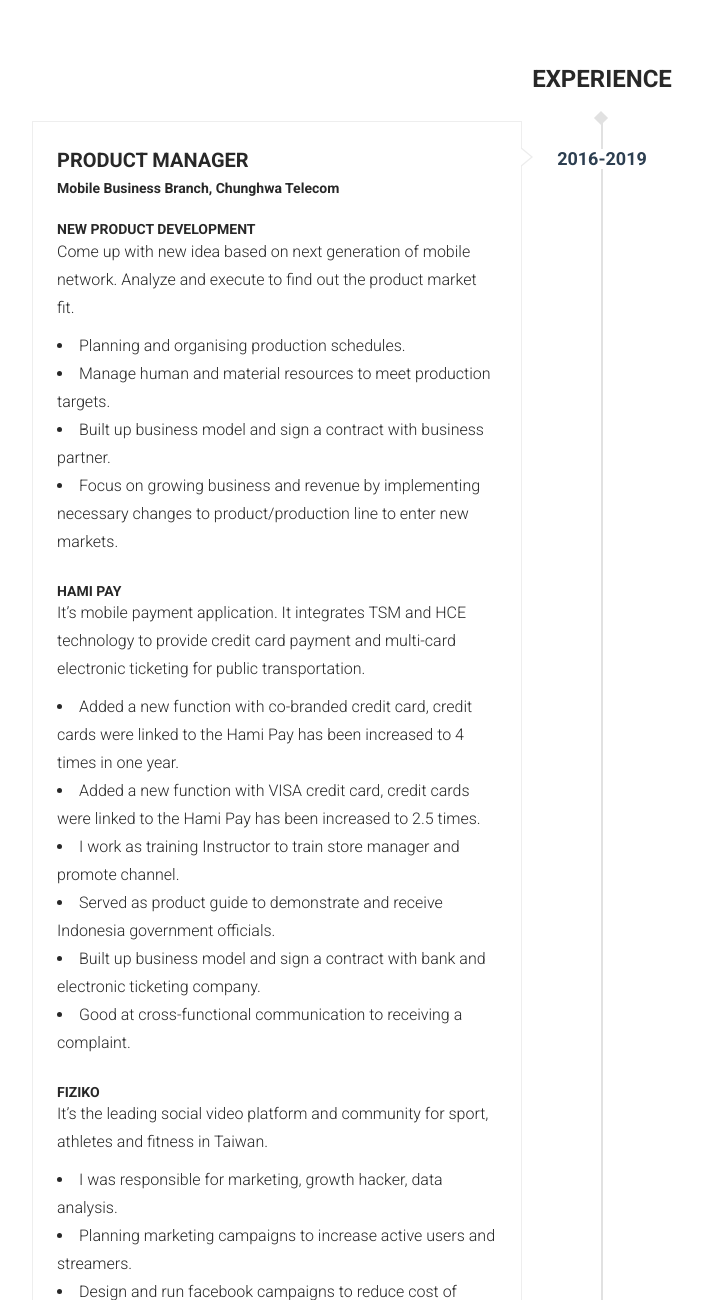
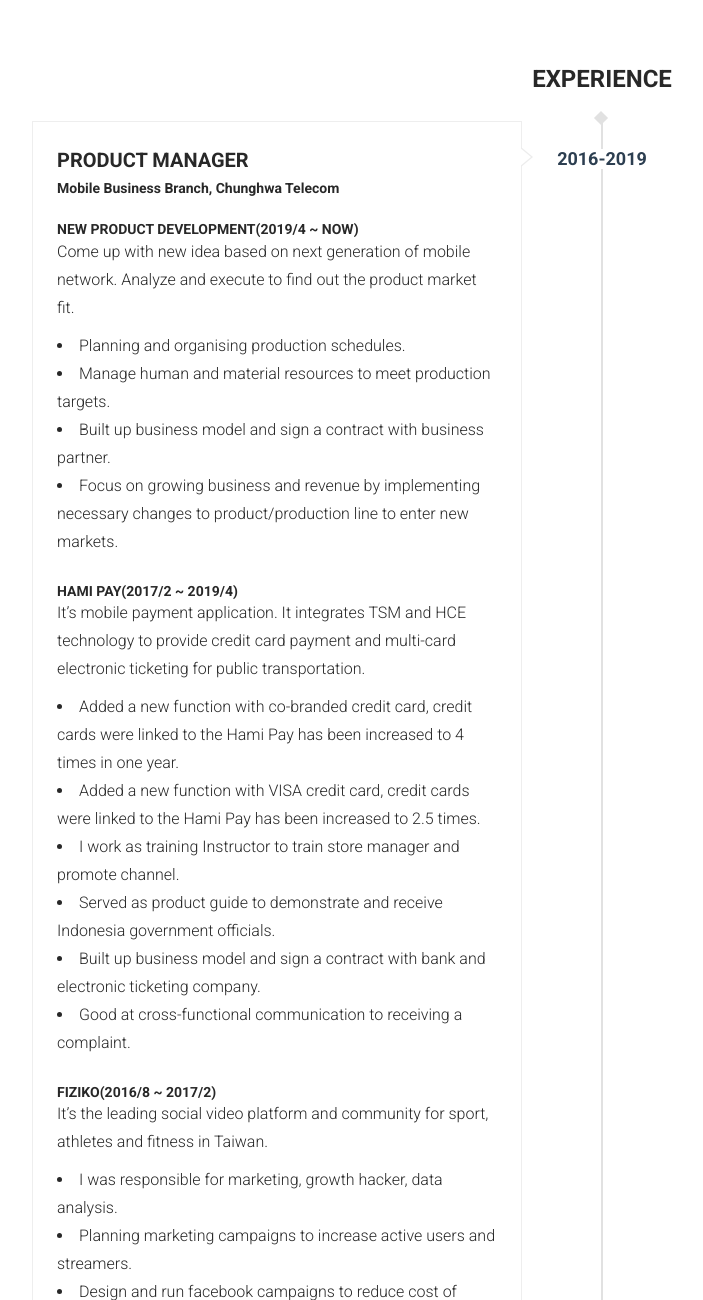
Before and after one commit to RavenHo/ravenho.github.io, a plain HTML site: page index.html in a window 1280 px wide. Shown: the part 1458-2758 px from the top of the page, without its empty margins (38-741 px from the left). Drawn offline with Linux system fonts and the light colour scheme; some packages are replaced by stand-ins of ours.

Commit message:
Update index.html
add date in working experience.

```diff
--- a/index.html
+++ b/index.html
@@ -145,7 +145,7 @@
 
                                         <div class="timeline-body">
 					    <div>
-                                                <h5>New Product Development</h5>
+                                                <h5>New Product Development(2019/4 ~ Now)</h5>
                                                 <p class="obj-font-size">Come up with new idea based on next generation of mobile network. Analyze and execute to find out the product market fit.</p>
                                                 <ul class="exp-check-list">
                                                   <li>Planning and organising production schedules.</li>
@@ -155,7 +155,7 @@
                                                 </ul>
                                             </div><br>
                                             <div>
-                                                <h5>Hami Pay</h5>
+                                                <h5>Hami Pay(2017/2 ~ 2019/4)</h5>
                                                 <p class="obj-font-size">It’s mobile payment application. It integrates TSM and HCE technology to provide credit card payment and multi-card electronic ticketing for public transportation.</p>
                                                 <ul class="exp-check-list">
                                                   <li>Added a new function with co-branded credit card, credit cards were linked to the Hami Pay has been increased to 4 times in one year.</li>
@@ -167,7 +167,7 @@
                                                 </ul>
                                             </div><br>
                                             <div>
-                                              <h5>FIZIKO</h5>
+                                              <h5>FIZIKO(2016/8 ~ 2017/2)</h5>
                                               <p class="obj-font-size">It’s the leading social video platform and community for sport, athletes and fitness in Taiwan.</p>
                                               <ul class="exp-check-list">
                                                   <li>I was responsible for marketing, growth hacker, data analysis.</li>
```
